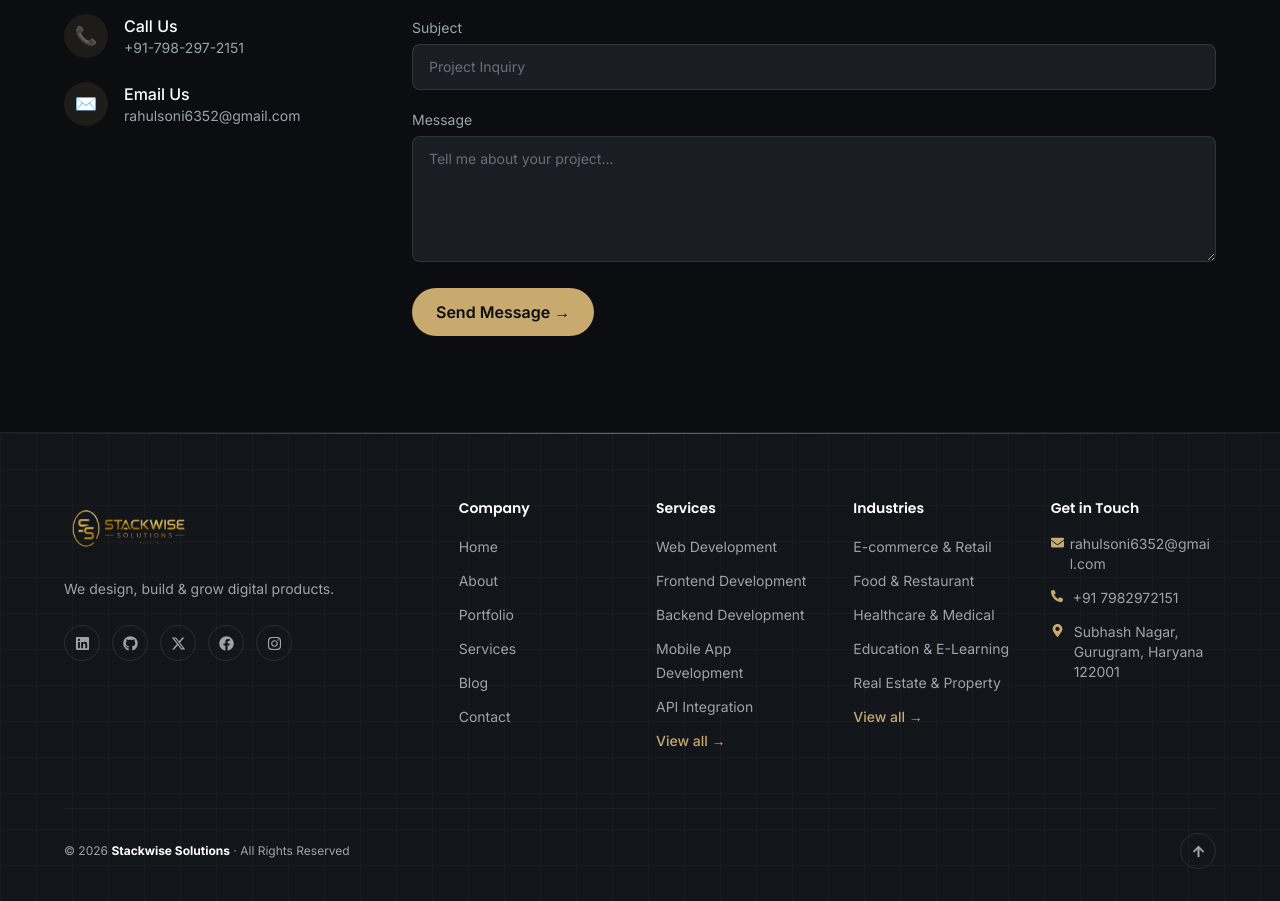
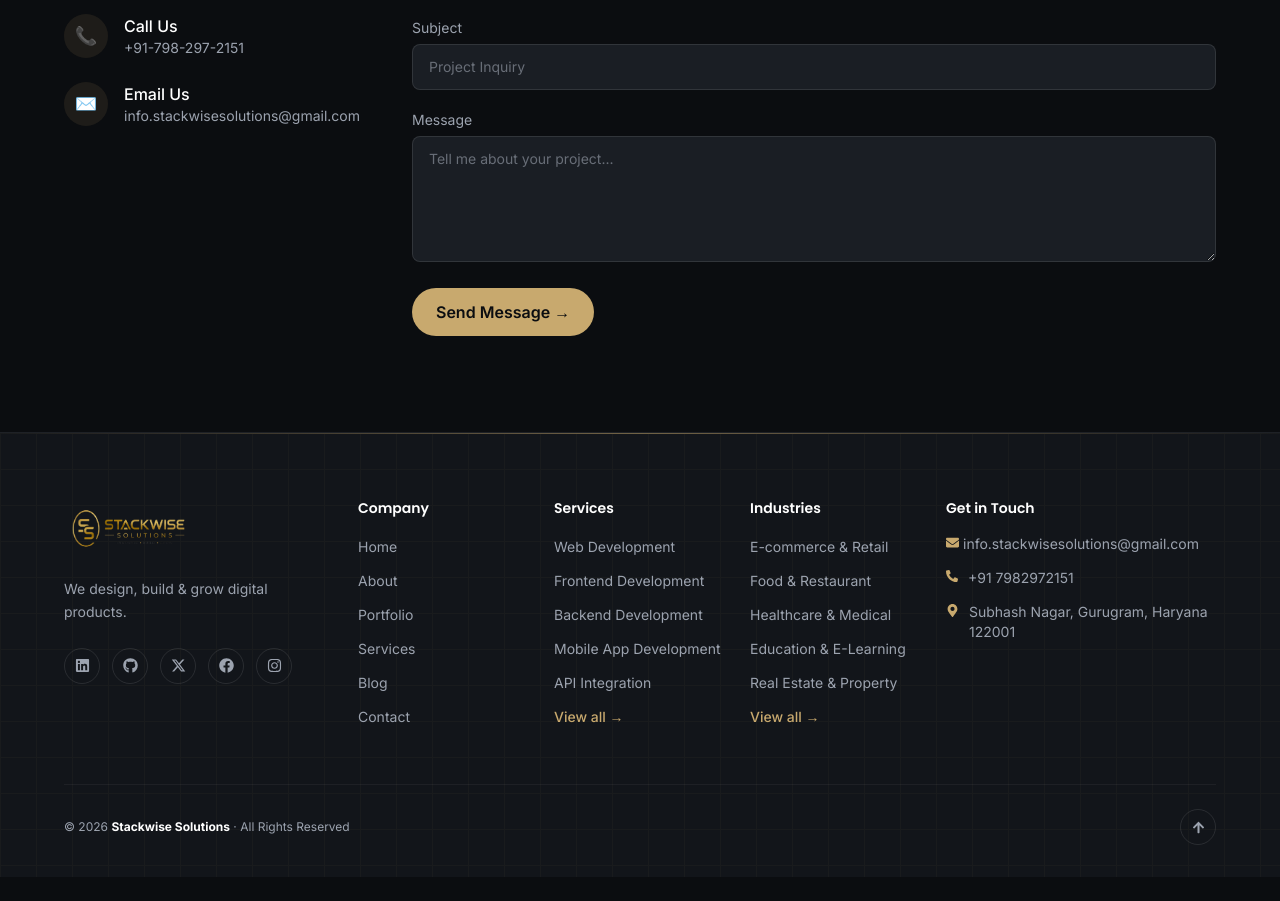
Before and after one commit to Rahul4863/stackwisesolutions, a Next.js app: page / in a window 1280 px wide. Shown: the part 7175-8076 px from the top of the page. After the commit the page ends 8052 px from the top, so only its background shows below. Built offline with nearby package versions, Linux system fonts and the light colour scheme.

Commit message:
add mail

```diff
--- a/components/Footer.jsx
+++ b/components/Footer.jsx
@@ -34,9 +34,9 @@ export default function Footer() {
       />
 
       <div className="relative z-10 px-6 sm:px-10 lg:px-16 2xl:px-24 pt-16 pb-8">
-        <div className="grid grid-cols-1 sm:grid-cols-2 lg:grid-cols-12 gap-10 lg:gap-8">
+        <div className="grid grid-cols-1 sm:grid-cols-2 lg:grid-cols-12 gap-10 lg:gap-6">
           {/* Brand */}
-          <div className="lg:col-span-4">
+          <div className="lg:col-span-3">
             <Link href="/" className="flex items-center gap-3 w-fit">
               <Image
       src="/images/stack_dark.png"
@@ -151,7 +151,7 @@ export default function Footer() {
           </div>
 
           {/* Contact */}
-          <div className="lg:col-span-2">
+          <div className="lg:col-span-3">
             <h4 className="text-white font-display font-semibold text-sm mb-4">
               Get in Touch
             </h4>
@@ -159,10 +159,12 @@ export default function Footer() {
               <li>
                 <a
                   href={`mailto:${SITE_INFO.email}`}
-                  className="flex items-start gap-1.5 text-muted text-sm hover:text-gold transition group"
+                  className="flex items-start gap-1 text-muted text-sm hover:text-gold transition group min-w-0"
                 >
                   <FaEnvelope size={13} className="mt-0.5 text-gold shrink-0" />
-                  <span className="break-all">{SITE_INFO.email}</span>
+                  <span className="break-words min-w-0 whitespace-nowrap sm:whitespace-normal">
+                    {SITE_INFO.email}
+                  </span>
                 </a>
               </li>
               <li>
--- a/data/constants.js
+++ b/data/constants.js
@@ -30,7 +30,7 @@ export const SITE_INFO = {
   initials: "SS",
   tagline: "We design, build & grow digital products.",
   founded: "2023",
-  email: "rahulsoni6352@gmail.com",
+  email: "info.stackwisesolutions@gmail.com",
   phone: "+91 7982972151",
   altPhone: "+91-798-297-2151",
   address: "Subhash Nagar, Gurugram, Haryana 122001",
```
Also changed, not shown: components/Navbar.jsx (indentation only).
